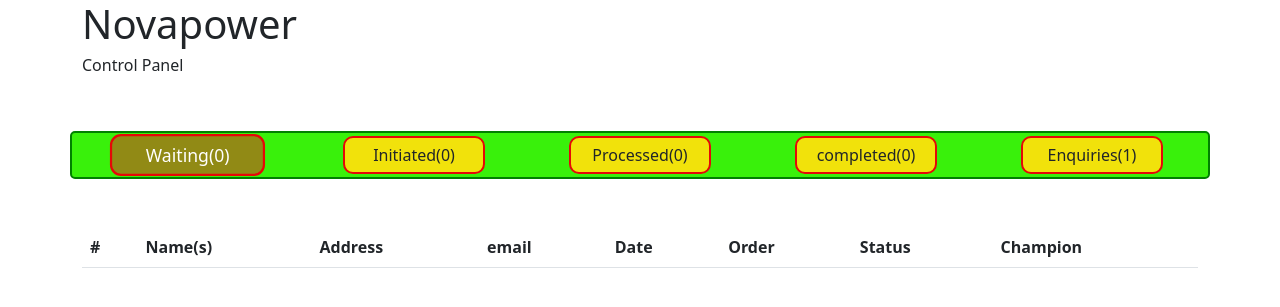
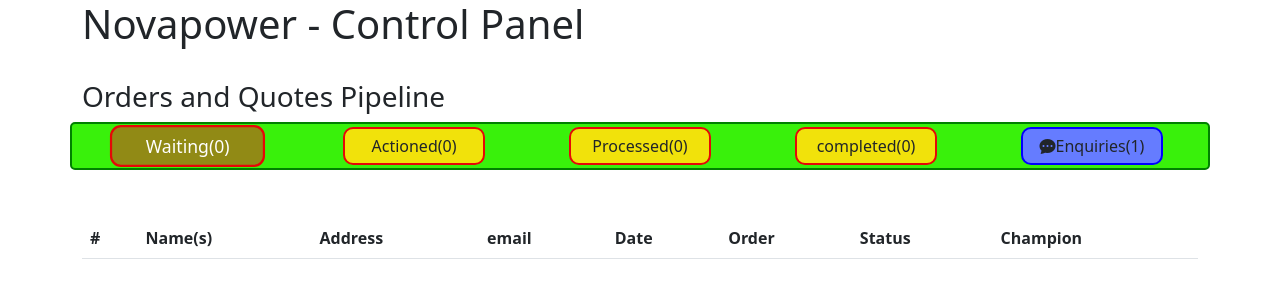
Before and after one commit to sipho-mancam/novapower, a Flask app: template templates/admin.html in a window 1280 px wide. Shown: the top 307 px of the page. Run offline with Flask 2, Linux system fonts and the light colour scheme; the template is opened without the code that fills it, so the values that code supplies are empty; parts of the project's set-up code (start-up, migrations or seed data) failed here and were passed over; some libraries are stand-ins or nearby versions.

Commit message:
Admin console now created and ready to go ....

```diff
--- a/static/css/admin.css
+++ b/static/css/admin.css
@@ -35,6 +35,11 @@
     /* font-weight: bold; */
 }
 
+.enquiries{
+    background-color: rgb(101, 124, 255);
+    border-color: blue;
+}
+
 .tab-item:hover{
     transform: scale(1.1);
     transition: transform 0.2s ease-in-out;
@@ -51,7 +56,8 @@
     width: 100%;
     padding:10px;
     /* height: 100vh; */
-    background-color: rgba(10, 10, 10, 0.7);
+    /* background-color: rgba(10, 10, 10, 0.7); */
+    background-color: white;
     position:absolute;
     top: 0; left:0;
 }
--- a/static/js/admin.js
+++ b/static/js/admin.js
@@ -81,6 +81,10 @@ function sort_data(data, d_table=data_table){
             d_table[data[key]['status']].push(data[key]);
         }
     }
+
+    for(let i in data_table){ // order by latest
+        data_table[i] = reverse_array(data_table[i]);
+    }
 }
 
 function update_select(status){
@@ -130,6 +134,13 @@ function get_table_rows(cart_list={}){
     return res
 }
 
+function reverse_array(arr=[]){
+    let rev_arr = []
+    for(let i=arr.length-1; i>=0; i--){
+        rev_arr.push(arr[i])
+    }
+    return rev_arr
+}
 
 
 function init_table(){
@@ -211,13 +222,9 @@ function update_server(item_s){
 function get_enquiries_list_view(){
     let enquiries_list = data_table['enquiries'].reverse();
     let res = ''
-    // enquiries_list = enquiries_list.reverse()
-    let rev_arr = []
-    for(let i=enquiries_list.length-1; i>=0; i--){
-        rev_arr.push(enquiries_list[i])
-    }
 
-    enquiries_list = rev_arr;
+    enquiries_list = reverse_array(enquiries_list)
+
     for(let i of enquiries_list){
         res +=
         `<div class="row user-det">
--- a/templates/admin.html
+++ b/templates/admin.html
@@ -13,14 +13,11 @@
 </head>
 <body>
     <div class="container">
-        <h1>Novapower</h1>
-        <h6>Control Panel</h6>
+        <h1>Novapower - Control Panel</h1>
     </div>
-
-
-
-    <br /><br />
+    <br />
     <div class="container">
+        <h3>Orders and Quotes Pipeline</h3>
         <div class="row tab-container">
             <div class="col">
                 <div class="tab-item selected" name="waiting">
@@ -29,7 +26,7 @@
             </div>
             <div class="col">
                 <div class="tab-item" name="initiated">
-                    <span>Initiated<span class="count" name="initiated">(0)</span></span>
+                    <span>Actioned<span class="count" name="initiated">(0)</span></span>
                 </div>
             </div>
             <div class="col">
@@ -45,8 +42,8 @@
 
             </div>
             <div class="col">
-                <div class="tab-item" name="enquiries">
-                    <span>Enquiries<span class="count" name="enquiries">(0)</span></span>
+                <div class="tab-item enquiries" name="enquiries">
+                    <span><i class="bi bi-chat-dots-fill"></i>Enquiries<span class="count" name="enquiries">(0)</span></span>
                 </div>
 
             </div>
```
Also changed, not shown: static/css/cart.css (+20 -0 lines), static/js/cart.js (+22 -12 lines), templates/cart.html (+5 -2 lines), 2 other files.
